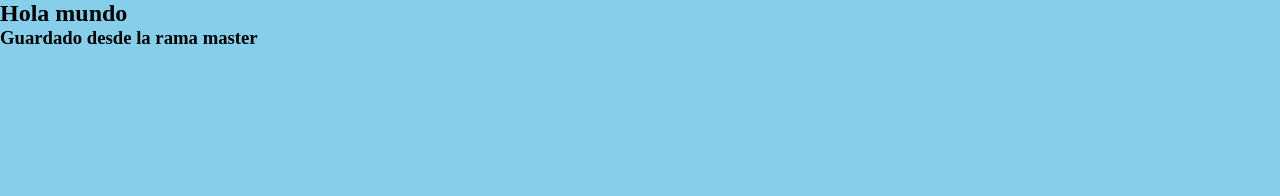
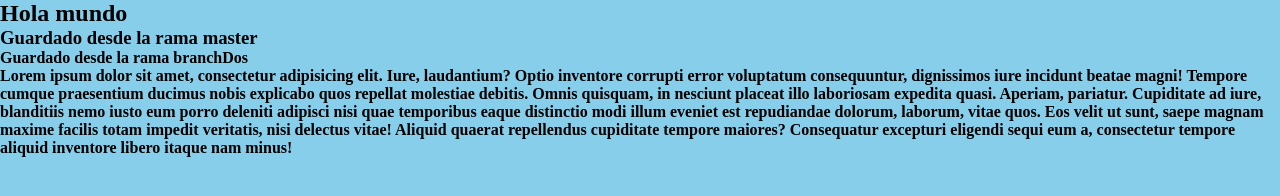
Before and after one commit to luisjrcrash/git-prueba, a plain HTML site: page index.html in a window 1280 px wide. Drawn offline with Linux system fonts and the light colour scheme.

Commit message:
Se agrego informacion a branchDos

```diff
--- a/index.html
+++ b/index.html
@@ -10,5 +10,7 @@
 <body>
     <h2>Hola mundo</h2>
     <h3>Guardado desde la rama master</h3>
+    <h4>Guardado desde la rama branchDos</h4>
+    <h4>Lorem ipsum dolor sit amet, consectetur adipisicing elit. Iure, laudantium? Optio inventore corrupti error voluptatum consequuntur, dignissimos iure incidunt beatae magni! Tempore cumque praesentium ducimus nobis explicabo quos repellat molestiae debitis. Omnis quisquam, in nesciunt placeat illo laboriosam expedita quasi. Aperiam, pariatur. Cupiditate ad iure, blanditiis nemo iusto eum porro deleniti adipisci nisi quae temporibus eaque distinctio modi illum eveniet est repudiandae dolorum, laborum, vitae quos. Eos velit ut sunt, saepe magnam maxime facilis totam impedit veritatis, nisi delectus vitae! Aliquid quaerat repellendus cupiditate tempore maiores? Consequatur excepturi eligendi sequi eum a, consectetur tempore aliquid inventore libero itaque nam minus!</h4>
 </body>
 </html>
```
